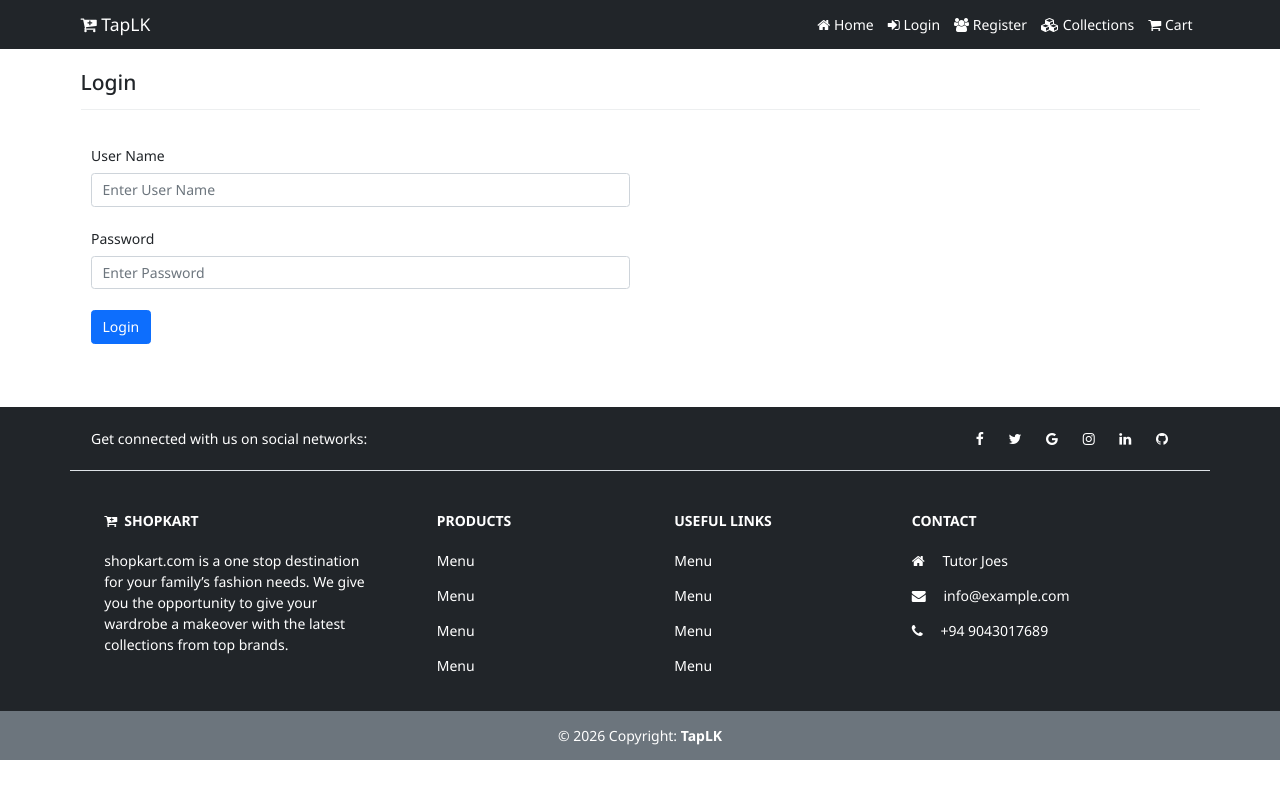
After one commit to Veeresvaran/TapLK, a Django app: page /login in a window 1280 px wide. The commit adds this page. Run offline with Django 4.2, Linux system fonts and the light colour scheme.

Commit message:
add login logout message

```diff
--- a/shop/templates/shop/collection.html
+++ b/shop/templates/shop/collection.html
@@ -25,7 +25,9 @@
             <div class="col-12">
                 <h4 class="mb-3">Categories</h4>
                 <hr style="border-color: #b8bfc2;">
+                {% include 'shop/inc/message.html' %}
             </div>
+
             {% for item in category %}
             <div class="col-md-4 col-lg-3">
                 <div class="card my-3 h-100">
--- /dev/null
+++ b/shop/templates/shop/inc/message.html
@@ -0,0 +1,6 @@
+{% for msg in messages %}
+<div class="alert alert-info alert-dismissible fade show" role="alert">
+    {{msg}}
+    <button type="button" class="btn-close" data-bs-dismiss="alert" aria-label="Close"></button>
+</div>
+{% endfor %}
--- a/shop/templates/shop/inc/navbar.html
+++ b/shop/templates/shop/inc/navbar.html
@@ -7,9 +7,15 @@
     <div class="collapse navbar-collapse" id="navbarNavAltMarkup">
       <div class="navbar-nav ms-auto">
         <a class="nav-link active" aria-current="page" href="{% url 'home' %}"> <i class="fa fa-home"></i> Home</a>
-        <a class="nav-link active" href="{% url 'register' %}"> <i class="fa fa-user"></i> Register</a>
-        <a class="nav-link active" href="{% url 'collection' %}"><i class="fa fa-cubes"></i> Collection</a>
-        <a class="nav-link active" href="{% url 'collection' %}"><i class="fa fa-shopping-cart"></i> Cart</a>
+       {% if request.user.is_authenticated %}
+          <a class="nav-link active" aria-current="page" href="#"><i class="fa fa-user"></i> {{ request.user }}</a>
+          <a class="nav-link active" aria-current="page" href="{% url 'logout' %}"><i class="fa fa-sign-out"></i> Logout</a>
+        {% else %}
+          <a class="nav-link active" href="{% url 'login' %}"><i class="fa fa-sign-in"></i> Login</a>
+          <a class="nav-link active" href="{% url 'register' %}"><i class="fa fa-users"></i> Register</a>
+        {% endif %}
+          <a class="nav-link active" href="{% url 'collection' %}"><i class="fa fa-cubes"></i> Collections</a>
+          <a class="nav-link active" href="#"><i class="fa fa-shopping-cart"></i> Cart</a>
       </div>
     </div>
   </div>
--- /dev/null
+++ b/shop/templates/shop/login.html
@@ -0,0 +1,36 @@
+{% extends 'shop/layouts/main.html' %}
+{% block title %}
+  register | TapLK
+{% endblock title %}
+{% block content %}
+<div class="container" style="margin-top: 70px;">
+  <div class="row">
+    <div class="col-12">
+      <h4 class="mb-3">Login</h4>
+      <hr style="background-color: #b8bfc2;">
+      {% include 'shop/inc/message.html' %}
+    </div>
+  </div>
+  <section class="py-4">
+    <div class="container">
+      <div class="row">
+        <div class="col-6">
+          <form action="" method="post">
+            {% csrf_token %}
+            <div class="mb-4">
+              <label for="" class="form-label">User Name</label>
+              <input type="text" class="form-control" name="username" id="username" placeholder="Enter User Name" required>
+            </div>
+            <div class="mb-4">
+              <label for="" class="form-label">Password</label>
+              <input type="password" class="form-control" name="password" id="password" placeholder="Enter Password" required>
+            </div>
+            <button class="btn btn-primary" type="submit">Login</button>
+          </form>
+        </div>
+      </div>
+    </div>
+  </section>
+</div>
+
+{% endblock content %}
--- a/shop/templates/shop/products/index.html
+++ b/shop/templates/shop/products/index.html
@@ -12,7 +12,7 @@ Home | TapLK
                 <h4 class="mb-3">{{category_name}} product</h4>
                 <hr style="border-color: #b8bfc2;">
             </div>
-
+            {% include 'shop/inc/message.html' %}
             {% for item in products %}
             <div class="col-md-4 col-lg-3">
                 <div class="card my-3 h-100">
--- a/shop/urls.py
+++ b/shop/urls.py
@@ -5,6 +5,8 @@ from . import views
 urlpatterns = [
     path('', views.home, name='home'),
     path('register', views.register, name='register'),
+    path('login', views.login_page, name='login'),
+    path('logout', views.logout_page, name='logout'),
     path('collection/', views.collection, name='collection'),
     path('collection/<str:name>/', views.collectionview, name='collectionview'),
     path('collection/<str:cname>/<str:pname>', views.product_details, name='product_detail'),
--- a/shop/views.py
+++ b/shop/views.py
@@ -2,6 +2,7 @@ from django.shortcuts import redirect, render
 from shop.form import CustomUserCreationForm
 from .models import *
 from django.contrib import messages
+from django.contrib.auth import authenticate, login, logout
 
 
 
@@ -9,8 +10,39 @@ def home(request) :
     products = Product.objects.filter(trending=1)
     return render(request, 'shop/index.html', {'products':products})
 
+def logout_page(request) :
+    if request.user.is_authenticated:
+        logout(request)
+        messages.success(request, "Logged out Successfully")
+    return redirect('/')
+
+
+def login_page(request) :
+    if request.user.is_authenticated:
+        return redirect('/')
+    else:
+        if request.method == 'POST':
+            name = request.POST.get('username')
+            pwd = request.POST.get('password')
+            user = authenticate(request, username=name, password=pwd)
+            if user is not None:
+                login(request, user)
+                messages.success(request, "Logged in Successfully")
+                return redirect('/')
+            else:
+                messages.error(request, "Invalid User Name or Password")
+                return redirect('/login')
+    return render(request, 'shop/login.html')
+
 def register(request) :
     form = CustomUserCreationForm()
+    if request.method == 'POST':
+        form = CustomUserCreationForm(request.POST)
+        if form.is_valid():
+            form.save()
+            messages.success(request, "Your Account has been created")
+            return redirect('login')
+
     return render(request, 'shop/register.html',{'form':form})
 
 
```
Also changed, not shown: shop/templates/shop/products/product_details.html (+12 -9 lines), shop/templates/shop/register.html (+23 -4 lines).
